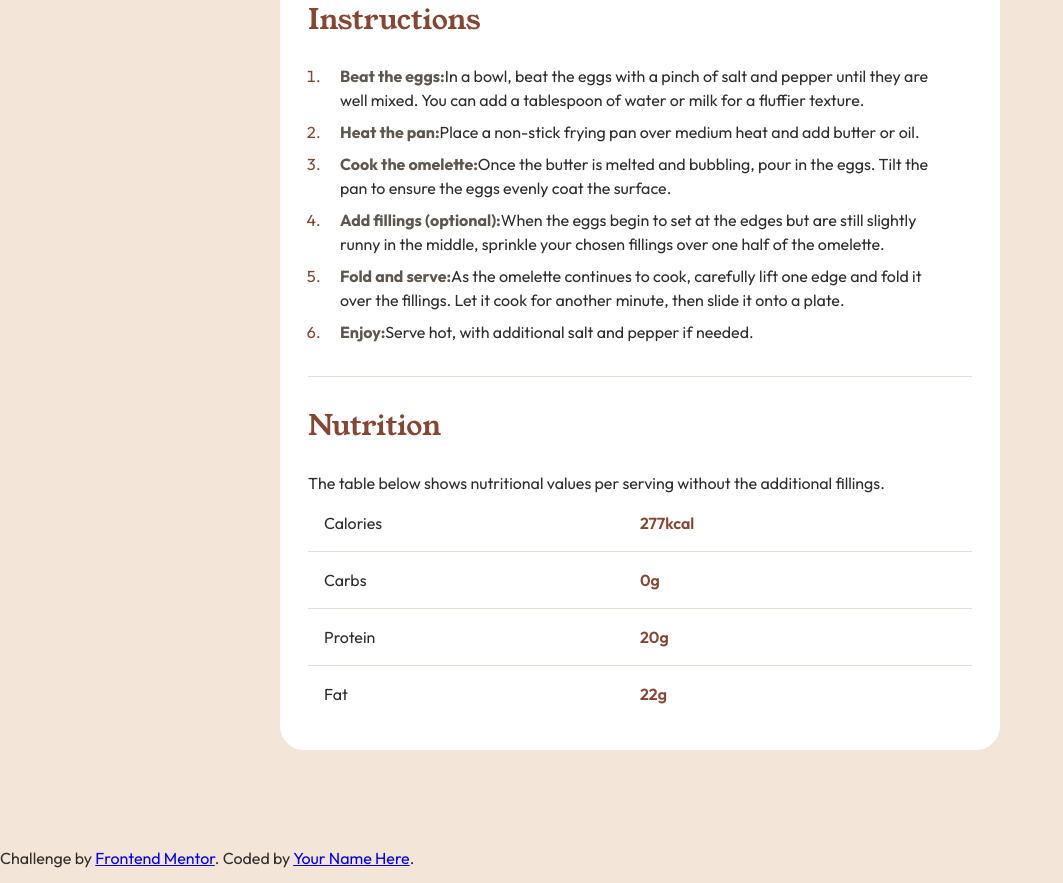
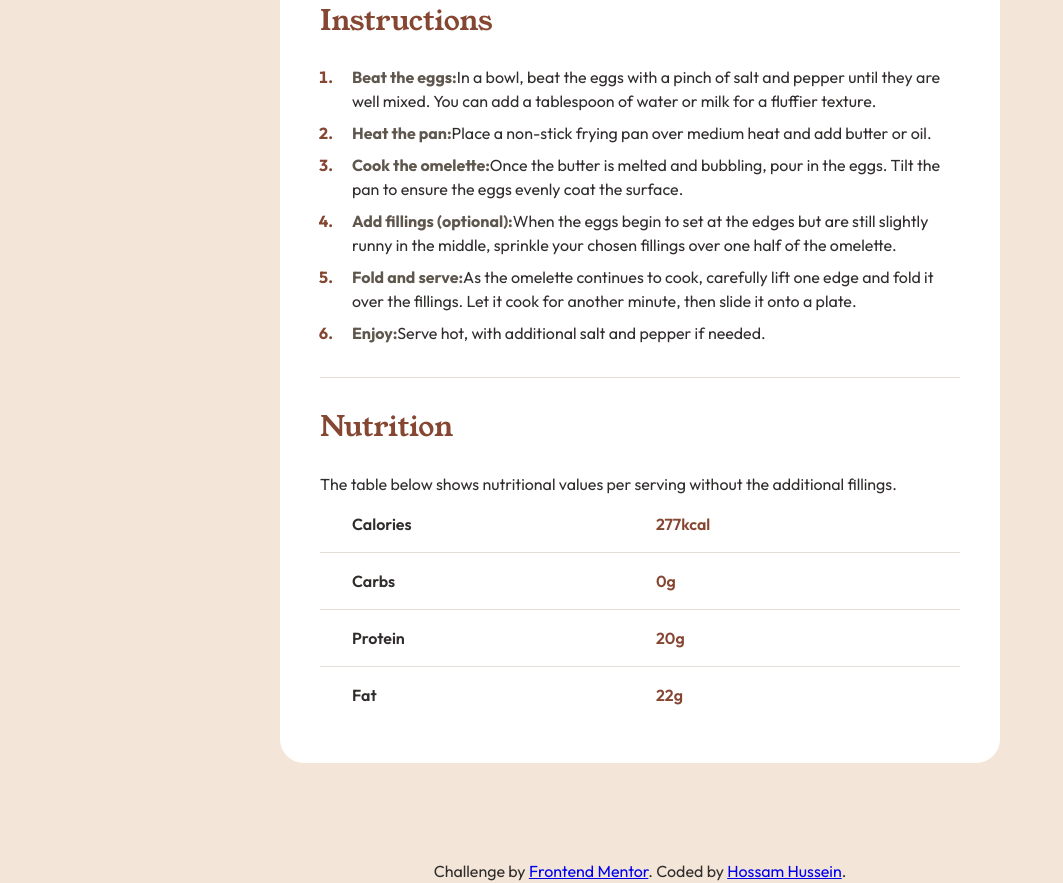
Before and after one commit to Hossam-Thabet/FrontEnd-Mentor-1, a plain HTML site: page index.html in a window 1280 px wide. Shown: the part 1114-1997 px from the top of the page, without its empty margins (0-1063 px from the left). Drawn offline with Linux system fonts and the light colour scheme.

Commit message:
add some enhancement

```diff
--- a/index.html
+++ b/index.html
@@ -9,7 +9,7 @@
   <title>Frontend Mentor | Recipe page</title>
 </head>
 <body>
-<main class="wrapper">
+<main>
   <div class="recipe-wrapper">
     <img class="recipe-img" src="./assets/images/image-omelette.jpeg" alt="omlette" >
     <div class="recipe-container">
@@ -18,7 +18,7 @@
         to perfection, optionally filled with your choice of cheese, vegetables, or meats.
       </p>
       <div class="prep-time">
-        <p class="prep-title">Preparation time</h3>
+        <h3>Preparation time</h3>
         <ul class="prep-list">
           <li><span>Total:</span> Approximately 10 minutes</li>
           <li><span>Preparation:</span> 5 minutes</li>
@@ -37,7 +37,7 @@
       </section>
       <hr>
       <section class="recipe-instruction">
-        <h3>Instructions</h3>
+        <h2>Instructions</h2>
         <ol class="instruction-list">
           <li><span>Beat the eggs:</span>In a bowl, beat the eggs with a pinch of salt and pepper until they are well mixed.
             You can add a tablespoon of water or milk for a fluffier texture.</li>
@@ -53,7 +53,7 @@
       </section>
       <hr>
       <section class="nutritional-value">
-        <h4>Nutrition</h4>
+        <h2>Nutrition</h2>
         <p>The table below shows nutritional values per serving without the additional fillings.</p>
         <table>
           <tr>
@@ -80,7 +80,7 @@
 <footer>
   <div class="attribution">
     Challenge by <a href="https://www.frontendmentor.io?ref=challenge" target="_blank">Frontend Mentor</a>.
-    Coded by <a href="#">Your Name Here</a>.
+    Coded by <a href="#">Hossam Hussein</a>.
   </div>
 </footer>
 </body>
--- a/style.css
+++ b/style.css
@@ -36,7 +36,7 @@
   padding: 0;
 }
 
-h1, h2, h3, h4 {
+h1, h2 {
   line-height: 1.2;
   font-family: var(--ff-headings);
   font-size: var(--fs-headings);
@@ -76,7 +76,7 @@ table {
   color: var(--stone-900);
 }
 
-.prep-title {
+h3 {
   font-size: 1.27rem;
   font-weight: var(--fw-600);
   color: var(--rose-800);
@@ -88,9 +88,14 @@ span {
   color: var(--stone-600);
 }
 
+[data-cell="nutrient"] {
+  font-weight: var(--fw-600);
+}
+
 [data-cell="nutrient-value"] {
   color: var(--brown-800);
   font-weight: var(--fw-600);
+  padding-inline:1rem;
 }
 
 li {
@@ -102,9 +107,13 @@ li::marker {
   color: var(--brown-800);
 }
 
+ol li::marker {
+  font-weight: bold;
+}
+
 /* layout styles */
 
-.wrapper {
+main {
   display: grid;
   place-items: center;
 }
@@ -112,7 +121,7 @@ li::marker {
 .recipe-wrapper {
   max-width: 45em;
   background-color: white;
-  padding: 1.75rem;
+  padding: 2.5rem;
   margin: 6rem 0;
   border-radius: 1.5rem;
 }
@@ -146,7 +155,8 @@ hr {
 tr {
   display: grid;
   grid-template-columns: repeat(2 , 1fr);
-  padding: 1rem;
+  padding-inline: 2rem;
+  padding-block: 1rem;
   border-bottom: 1px solid var(--stone-150);
 }
 
@@ -154,7 +164,7 @@ tr:nth-child(4) {
   border-bottom: none;
 }
 
-@media (max-width:400px) {
+@media (max-width:375px) {
   .recipe-wrapper {
     margin: 0;
     border-radius: 0;
@@ -174,3 +184,8 @@ tr:nth-child(4) {
   }
 
 }
+
+footer {
+  margin: auto;
+  width: fit-content;
+}
```
